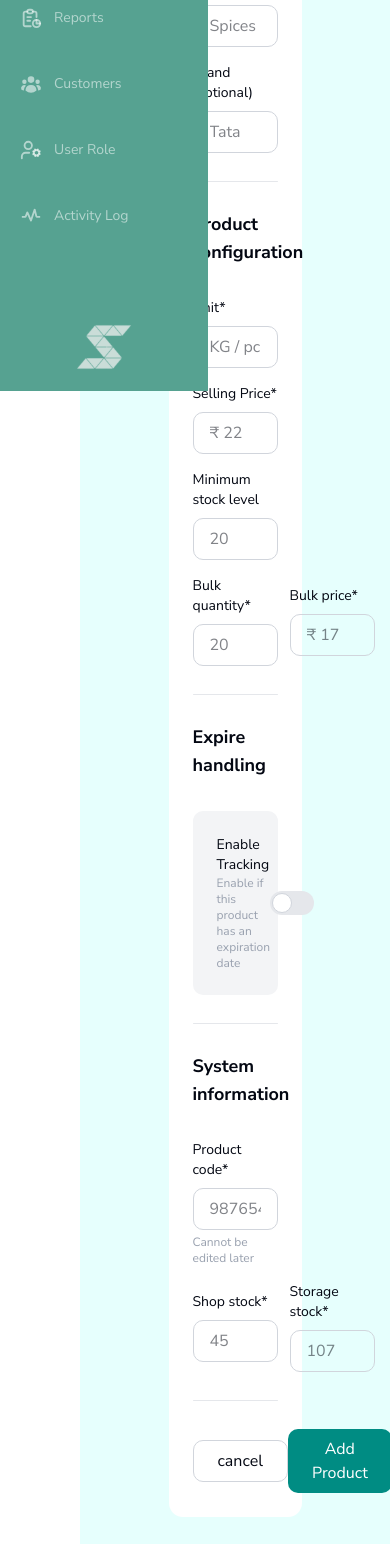
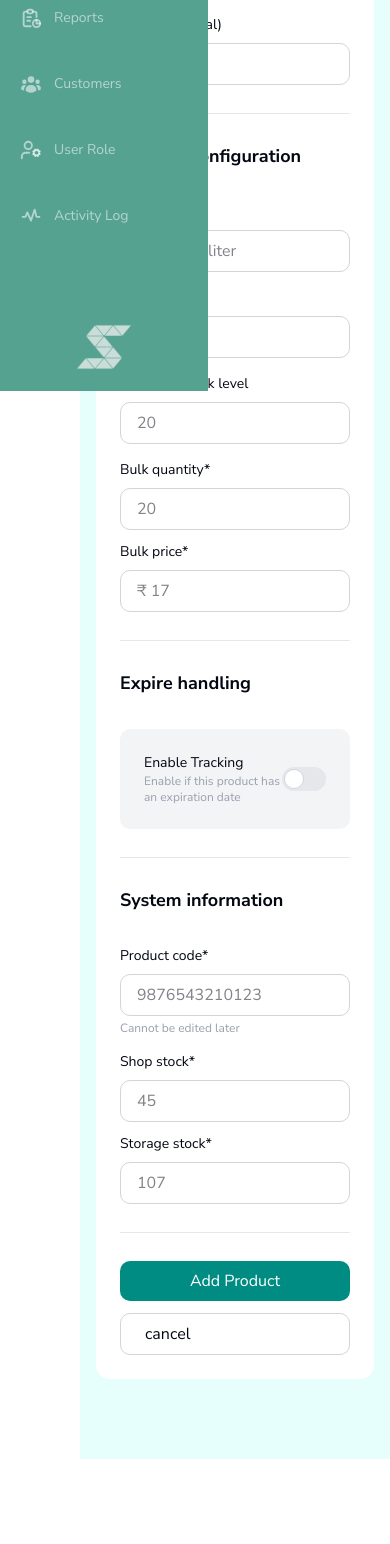
Before and after one commit to mandeep140/showa-grocery-management, a Next.js app in the folder client/: page /client/inventory/add in a window 390 px wide. Shown: the part 453-1997 px from the top of the page. After the commit the page ends 1912 px from the top, so only its background shows below. Built offline with nearby package versions, Linux system fonts and the light colour scheme.

Commit message:
add page mobile

```diff
--- a/client/app/client/inventory/add/page.jsx
+++ b/client/app/client/inventory/add/page.jsx
@@ -8,11 +8,11 @@ import Link from 'next/link';
 const Add = () => {
     const [expireHandling, setExpireHandling] = useState(false)
     return (
-        <div className='w-full min-h-screen px-15 py-20 bg-[#E6FFFD]'>
+        <div className='w-full min-h-screen bg-[#E6FFFD] px-4 py-20 sm:px-6 lg:px-10'>
             <Link href="/client/inventory" className='flex items-center mb-8 hover:text-gray-500 duration-200'> <IoMdArrowBack /> &nbsp; Back to inventory</Link>
             <h1 className='text-3xl font-bold mb-10'>Add Product</h1>
 
-            <div className='w-[70%] mx-auto rounded-xl bg-white p-6 '>
+            <div className='mx-auto w-full max-w-4xl rounded-xl bg-white p-6'>
                 <form className='flex flex-col gap-6'>
                     <div className='flex flex-col items-center gap-4'>
                         <p className='text-lg font-bold mb-4 mr-auto'>Basic information</p>
@@ -44,7 +44,7 @@ const Add = () => {
                             <label htmlFor="minimumStock" className='text-sm font-light'>Minimum stock level</label>
                             <input id="minimumStock" placeholder="20" className='px-4 py-2 border border-gray-300 rounded-lg' />
                         </span>
-                        <div className='w-full flex gap-3 items-center'>
+                        <div className='flex w-full flex-col items-center gap-3 sm:flex-row'>
                             <span className='flex flex-col gap-2 w-full'>
                                 <label htmlFor="bulkQuantity" className='text-sm font-light'>Bulk quantity*</label>
                                 <input id="bulkQuantity" placeholder="20" required className='px-4 py-2 border border-gray-300 rounded-lg' />
@@ -83,7 +83,7 @@ const Add = () => {
                             <input id="productCode" placeholder="9876543210123" required className='px-4 py-2 border border-gray-300 rounded-lg' />
                             <p className='text-xs text-gray-400 -mt-1'>Cannot be edited later</p>
                         </span>
-                        <div className='w-full flex gap-3 items-center'>
+                        <div className='flex w-full flex-col items-center gap-3 sm:flex-row'>
                             <span className='flex flex-col gap-2 w-full'>
                                 <label htmlFor="shopStock" className='text-sm font-light'>Shop stock*</label>
                                 <input id="shopStock" placeholder="45" required className='px-4 py-2 border border-gray-300 rounded-lg' />
@@ -95,7 +95,7 @@ const Add = () => {
                         </div>
 
                         <div className='w-full h-px bg-gray-200 my-3 rounded'></div>
-                        <div className='w-full flex items-center justify-between'>
+                        <div className='flex w-full flex-col-reverse items-stretch justify-between gap-3 sm:flex-row sm:items-center'>
                             <Link href="/client/inventory" className='px-6 py-2 border border-gray-300 rounded-lg hover:bg-gray-100 duration-150'>cancel</Link>
                             <button type='submit' className='px-6 py-2 bg-[#008C83] text-white rounded-lg hover:bg-[#007571] duration-200'>Add Product</button>
                         </div>
```
